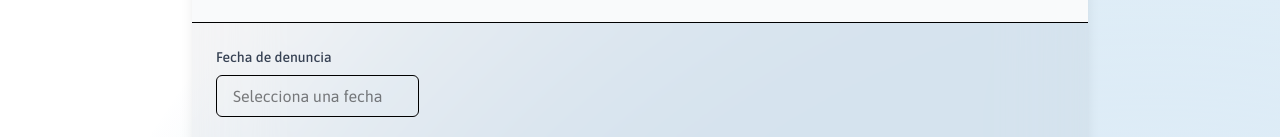
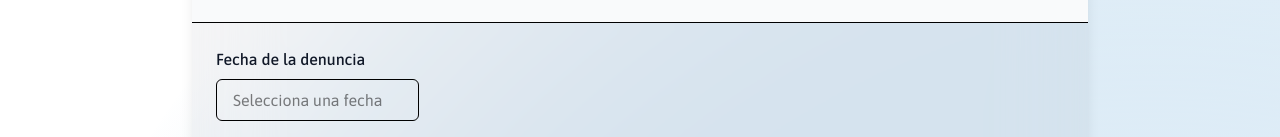
Before and after one commit to Nunu-DMG09/denuncias, a React (Vite) app in the folder frontend/: page / in a window 1280 px wide. Shown: the part 354-491 px from the top of the page. Built offline with nearby package versions, Linux system fonts and the light colour scheme; a web font is replaced by a local one.

Commit message:
style: update date input label to improve accessibility and enhance styling in App component

```diff
--- a/frontend/src/App.tsx
+++ b/frontend/src/App.tsx
@@ -75,13 +75,13 @@ function App() {
 					<div className="space-y-6">
 						{/* Date Input */}
 						<div className="space-y-2">
-							<label className="block text-sm font-medium text-gray-700" htmlFor="date">
-								Fecha de denuncia
-							</label>
+							<h3 className="font-medium text-gray-900">
+								Fecha de la denuncia
+							</h3>
 							<DatePicker
 								selected={startDate}
 								onChange={(date) => setStartDate(date)}
-								className="w-full px-4 py-2 border rounded-md focus:ring-2 focus:ring-blue-500 focus:border-blue-500"
+								className="w-full px-4 py-2 border rounded-md transition-all duration-300 ease focus:ring-2 focus:ring-(--primary-color) focus:border-(--primary-color) outline-none"
 								placeholderText="Selecciona una fecha"
 								dateFormat={"dd/MM/yyyy"}
 								locale={"es"}
```
